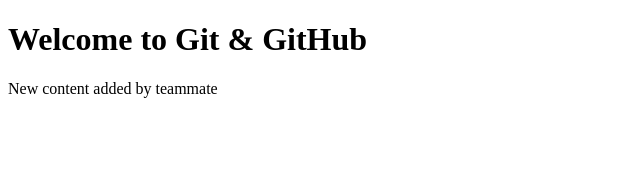
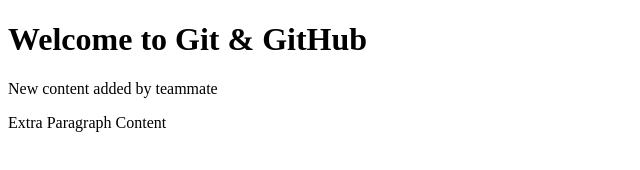
Before and after one commit to Karthik-7347/GitPullFetch2025, a plain HTML site: page index.html in a window 1280 px wide. Shown: the whole page, without its empty margins (0-640 px from the left). Drawn offline with Linux system fonts and the light colour scheme.

Commit message:
Added Extra Paragraph Tag

```diff
--- a/index.html
+++ b/index.html
@@ -9,5 +9,6 @@
     <h1>Welcome to Git & GitHub</h1>
     <!-- Add New Content -->
     <p>New content added by teammate</p>
+    <p>Extra Paragraph Content</p>
 </body>
 </html>
```
